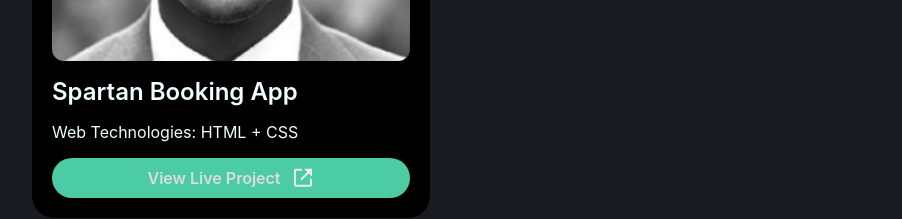
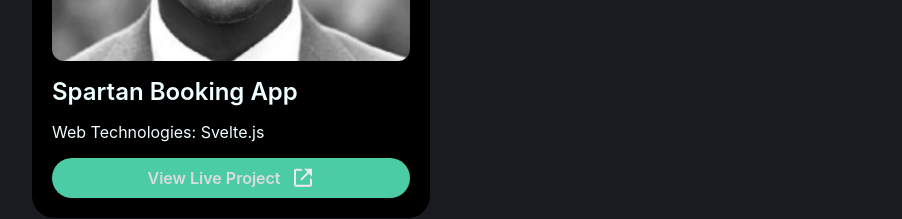
Before and after one commit to joeokat/Portfolio2.0, a React (Create React App) app: page / in a window 1280 px wide. Shown: the part 1120-1339 px from the top of the page, without its empty margins (89-991 px from the left). Built offline with nearby package versions, Linux system fonts and the light colour scheme.

Commit message:
Update Portfolio.jsx

```diff
--- a/src/components/Portfolio.jsx
+++ b/src/components/Portfolio.jsx
@@ -11,7 +11,7 @@ export const Portfolio = () => {
             <div className='portfolio--card'>
                 <img src={me} alt="" />
                 <p className='title'>Spartan Booking App</p>
-                <p> Web Technologies: HTML + CSS</p>
+                <p> Web Technologies: Svelte.js</p>
                 <a className='view--BTN' href="odx.vercel.app" target='_blank' > View Live Project
                 <img src={web} alt="" />
                 </a>
@@ -21,7 +21,7 @@ export const Portfolio = () => {
                 <img src={me} alt="" />
                 <p className='title'>Portfolio Website 2.0</p>
                 <p> Web Technologies: HTML + CSS</p>
-                <a className='view--BTN' href="https://callcard.pages.dev"> View Live Project
+                <a className='view--BTN' href="#"> View Live Project
                 <img src={web} alt="" />
                 </a>
             </div>
```
